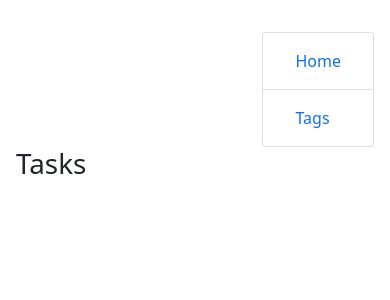
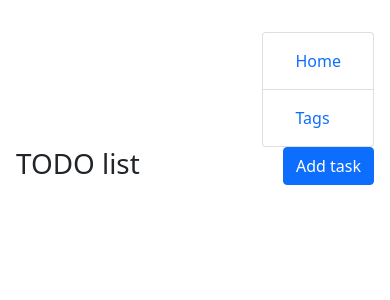
Before and after one commit to T-Vlad-96/TaskTracker, a Django app: page / in a window 390 px wide. Shown: the top 300 px of the page. Run offline with Django 4.2, Linux system fonts and the light colour scheme; data that the repository does not hold is empty.

Commit message:
feat: Add list with tasks to home.html

```diff
--- a/templates/tracker/home.html
+++ b/templates/tracker/home.html
@@ -2,5 +2,53 @@
 
 
 {% block content %}
-<h1>Tasks</h1>
+  <h1>
+    TODO list
+    <a href="#" class="btn btn-primary float-end">Add task</a>
+  </h1>
+  <ul class="list-group-item list-unstyled border-0">
+    {% for task in task_list %}
+      <li class="fw-bold">
+        <div class="row">
+
+          <div class="col-sm-10">
+            {{ task }}
+            {% if task.is_done %}
+              <span class="text-success">done</span>
+            {% else %}
+              <span class="text-danger">not done</span>
+            {% endif %}<br><br>
+
+            <span>Created: </span>
+            <span class="fw-normal">{{ task.created|date:"Y-m-d h:i A" }}</span>
+            <span>Deadline: </span>
+            <span class="fw-normal">{{ task.deadline|date:"Y-m-d h:i A" }}</span>
+            <br><br>
+
+            <span class="text-muted">
+            Tags:
+              {% for tag in task.tags.all %}
+                {{ tag }};
+              {% endfor %}
+          </span>
+            <a href="#" class="link-primary text-decoration-none">UPDATE</a>
+            <a href="" class="link-primary text-decoration-none">DELETE</a>
+          </div>
+          <div class="col-sm-2">
+            {% if task.is_done %}
+              <a href="#" class="btn btn-success">
+                Complete
+              </a>
+            {% else %}
+              <a href="#" class="btn btn-secondary">
+                undo
+              </a>
+            {% endif %}
+          </div>
+        </div>
+      </li>
+      <hr>
+
+    {% endfor %}
+  </ul>
 {% endblock %}
```
